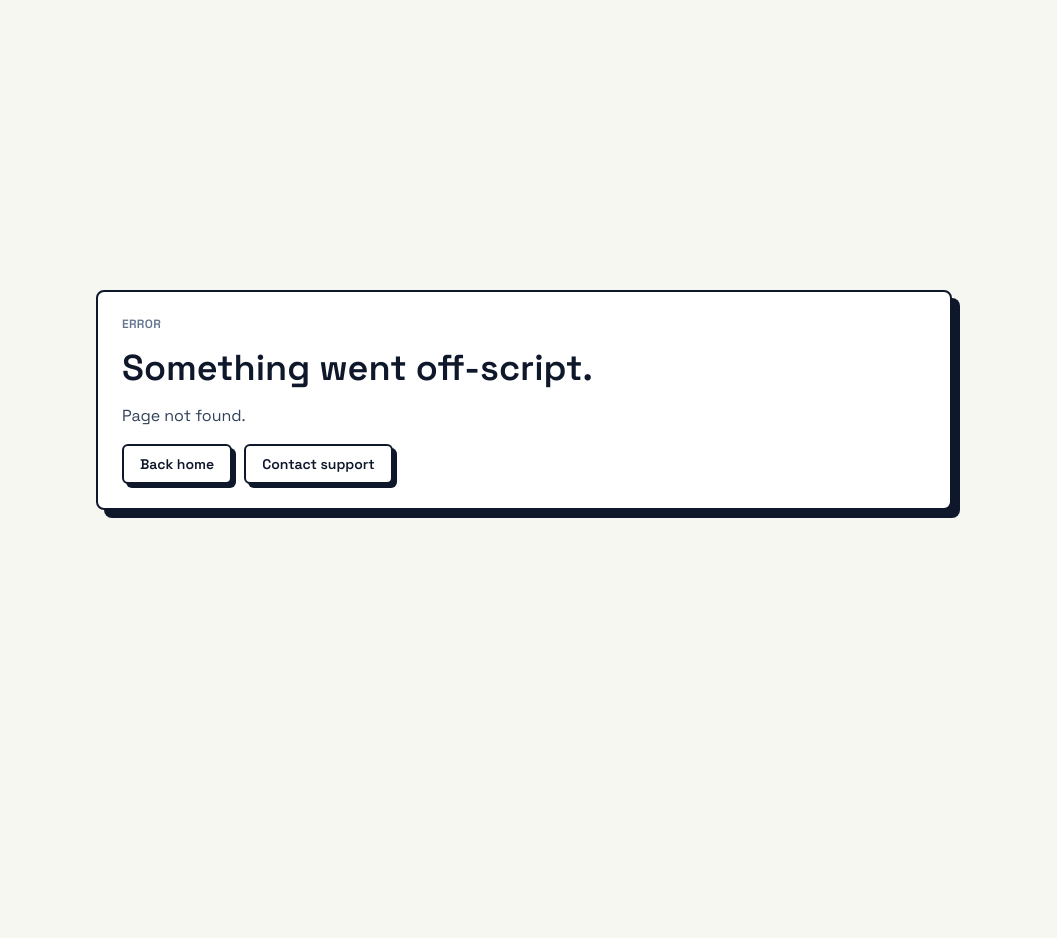
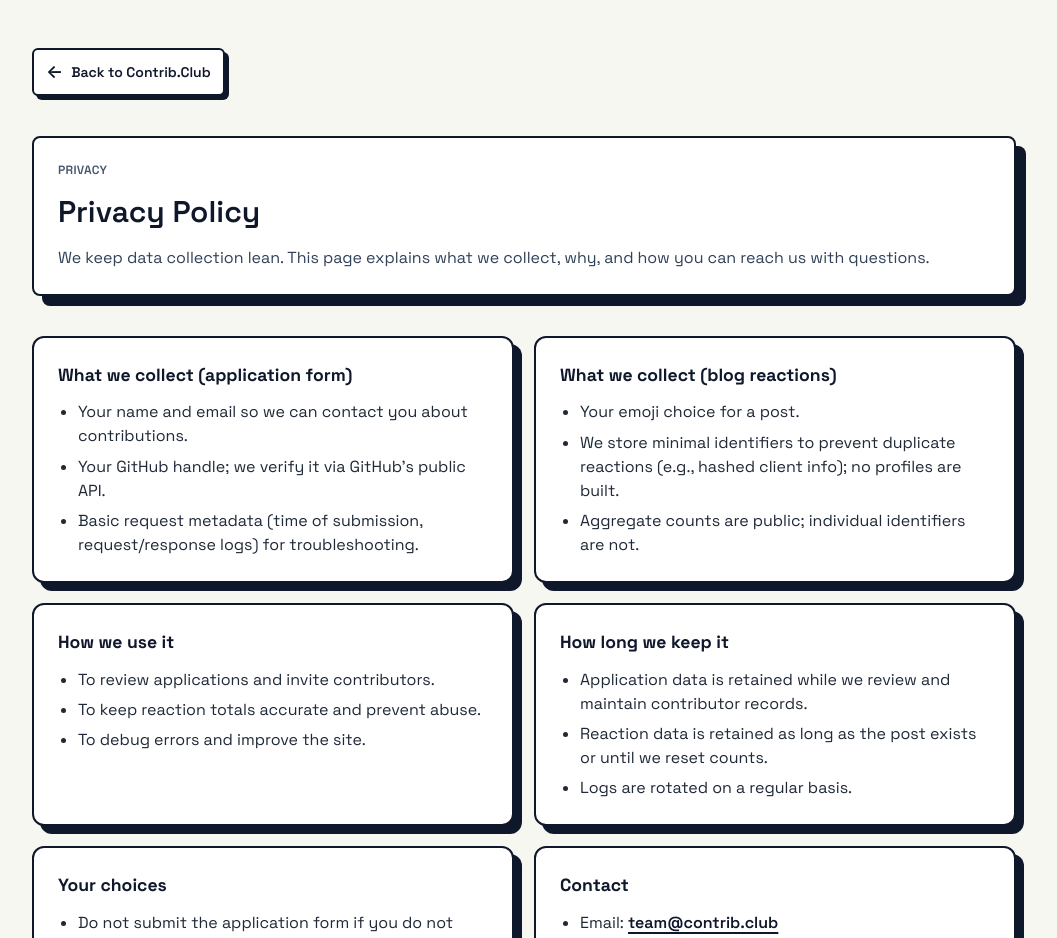
Before and after one commit to contributor-club/contrib.club, a SvelteKit app: page /privacy in a window 1280 px wide. Before the commit this address had no page. Shown: the top 938 px of the page, without its empty margins (116-1173 px from the left). Before the commit the page ends 800 px from the top, so only its background shows below. Built offline with nearby package versions, Linux system fonts and the light colour scheme.

Commit message:
feat: Added Privacy Policy

```diff
--- a/src/routes/+page.server.ts
+++ b/src/routes/+page.server.ts
@@ -37,6 +37,7 @@ type BlogEntry = {
 	reactions: Record<string, number>;
 };
 
+// Fetch per-day commit counts for a repo over a window (fallback when stats API lags)
 async function fetchDailyCommitsForWindow(
 	parsed: { owner: string; repo: string },
 	headers: Record<string, string>,
@@ -71,10 +72,12 @@ async function fetchDailyCommitsForWindow(
 	return buckets;
 }
 
+// Simple delay helper for retry backoff
 function sleep(ms: number) {
 	return new Promise((resolve) => setTimeout(resolve, ms));
 }
 
+// Call GitHub stats API with retries/backoff to avoid transient 202 responses
 async function fetchCommitActivityWithRetry(
 	parsed: { owner: string; repo: string },
 	headers: Record<string, string>,
@@ -100,6 +103,7 @@ async function fetchCommitActivityWithRetry(
 	return { ok: false, status: lastStatus ?? 0, text: 'still 202 after retries' };
 }
 
+// Parse a GitHub repo URL into { owner, repo }
 function parseRepo(url: string | undefined) {
 	if (!url) return null;
 	try {
@@ -112,6 +116,7 @@ function parseRepo(url: string | undefined) {
 	}
 }
 
+// Normalize a repo string/URL to https://github.com/{owner}/{repo}
 function normalizeRepoUrl(value: string | undefined) {
 	if (!value) return null;
 	const trimmed = value.trim().replace(/^\/+|\/+$/g, '');
@@ -133,6 +138,7 @@ function normalizeRepoUrl(value: string | undefined) {
 	return `https://github.com/${trimmed}`;
 }
 
+// Normalize homepages we show on cards (strip bad protocols/hashes)
 function normalizeHomepage(value: string | null | undefined) {
 	if (!value || typeof value !== 'string') return null;
 	const trimmed = value.trim();
@@ -148,6 +154,7 @@ function normalizeHomepage(value: string | null | undefined) {
 	}
 }
 
+// Normalize arbitrary websites (used for author links)
 function normalizeWebsite(value: string | null | undefined) {
 	if (!value || typeof value !== 'string') return null;
 	const trimmed = value.trim();
@@ -163,6 +170,7 @@ function normalizeWebsite(value: string | null | undefined) {
 	}
 }
 
+// Convert a title to a URL-safe slug (with a fallback when needed)
 function slugifyTitle(title: string, fallback: string) {
 	const base = title
 		.toLowerCase()
@@ -175,6 +183,7 @@ function slugifyTitle(title: string, fallback: string) {
 	return slug || 'post';
 }
 
+// Short pseudo-random ID for fallback slugs
 function shortId() {
 	return Math.random().toString(36).slice(2, 8);
 }
@@ -191,6 +200,7 @@ type DbBlogRow = {
 	reactions?: string | null;
 };
 
+// Ensure reaction objects are numeric, non-empty, and normalized
 function normalizeReactionCounts(obj: any): Record<string, number> {
 	const counts: Record<string, number> = {};
 	if (!obj || typeof obj !== 'object') return counts;
@@ -203,6 +213,7 @@ function normalizeReactionCounts(obj: any): Record<string, number> {
 	return counts;
 }
 
+// Parse stored reactions JSON into a usable counts map
 function parseReactions(raw: string | null | undefined): Record<string, number> {
 	if (!raw) return {};
 	try {
@@ -226,6 +237,7 @@ function parseReactions(raw: string | null | undefined): Record<string, number>
 	return {};
 }
 
+// Map a DB row into a BlogEntry; returns null when required fields are missing
 function mapDbBlog(row: DbBlogRow): BlogEntry | null {
 	if (!row?.slug || !row.title) return null;
 	let reactions: string[] = [];
@@ -376,7 +388,11 @@ export const load: PageServerLoad = async ({ fetch, platform }) => {
 	let fallbackRepoUrls: string[] = [];
 	let rateLimited = false;
 	const d1 = cfEnv?.CACHE_DB;
-	const canUseD1 = Boolean(d1 && typeof d1.prepare === 'function');
+	const allowD1InDev = import.meta.env?.VITE_USE_D1 === 'true' || process.env.USE_D1 === 'true';
+	const canUseD1 = Boolean(d1 && typeof d1.prepare === 'function' && (!dev || allowD1InDev));
+	if (dev && !allowD1InDev && d1) {
+		console.warn('D1 detected but disabled in dev mode. Set VITE_USE_D1=true to enable locally.');
+	}
 	let persistedPayload: CachedPayload | null = null;
 	let persistedTimestamp = 0;
 	let persistedRateUntil = 0;
@@ -1046,17 +1062,11 @@ export const load: PageServerLoad = async ({ fetch, platform }) => {
 		} else if (contentsRes.status === 403 || contentsRes.status === 429) {
 			rateLimited = true;
 			console.warn('Wiki contents rate limited', contentsRes.status);
-			blogError = 'Rate limited while loading blogs.';
-		} else if (contentsRes.status === 404) {
-			blogError = 'Blog wiki repository not found (404).';
-			console.warn('Wiki contents fetch failed', contentsRes.status, contentsRes.statusText);
 		} else {
 			console.error('Wiki contents fetch failed', contentsRes.status, contentsRes.statusText);
-			blogError = `Failed to load blog posts (${contentsRes.status}).`;
 		}
 	} catch (error) {
 		console.error('Failed to load wiki posts', error);
-		blogError = 'Failed to load blog posts (network error).';
 	}
 
 const blogMap = new Map<string, BlogEntry>();
@@ -1159,7 +1169,7 @@ const blogMap = new Map<string, BlogEntry>();
 		orgMembers: orgMembersList,
 		memberDetails,
 		blogPosts,
-		blogError
+		blogError: blogPosts.length > 0 ? null : 'Failed to load blogs.'
 	};
 
 	// Serve cached data if rate limited and cache is still fresh
--- a/src/routes/+page.svelte
+++ b/src/routes/+page.svelte
@@ -118,6 +118,7 @@
 	let applyName = $state('');
 	let applyEmail = $state('');
 	let applyGithubUser = $state('');
+	let applyPrivacyAgreed = $state(false);
 	let githubStatus = $state<{
 		state: 'idle' | 'loading' | 'valid' | 'invalid';
 		avatar?: string;
@@ -210,6 +211,11 @@
 
 		if (!applyName.trim() || !applyEmail.trim() || githubStatus.state !== 'valid') {
 			formError = 'Name, email, and a valid GitHub profile are required.';
+			return;
+		}
+
+		if (!applyPrivacyAgreed) {
+			formError = 'You must agree to the privacy policy before submitting.';
 			return;
 		}
 
@@ -1684,6 +1690,22 @@
 						</div>
 					</div>
 					<div class="md:col-span-2">
+						<label class="flex items-center gap-3 rounded-lg border-2 border-slate-900 bg-slate-50 px-3 py-2 text-sm font-semibold text-slate-900 shadow-[3px_3px_0_#0f172a]">
+							<input
+								type="checkbox"
+								class="h-4 w-4 accent-slate-900"
+								checked={applyPrivacyAgreed}
+								onchange={(event) => (applyPrivacyAgreed = event.currentTarget.checked)}
+							/>
+							<span>
+								I agree to the
+								<a class="underline decoration-2 underline-offset-4" href="/privacy" target="_blank" rel="noreferrer"
+									>privacy policy</a
+								>.
+							</span>
+						</label>
+					</div>
+					<div class="md:col-span-2">
 						{#if formError}
 							<p
 								class="rounded-md border-2 border-rose-500 bg-rose-50 px-3 py-2 text-sm font-semibold text-rose-700 shadow-[3px_3px_0_#0f172a]"
@@ -1788,6 +1810,12 @@
 						/>
 					</svg>
 				</a>
+				<a
+					class="pressable flex items-center justify-center rounded-md border-2 border-slate-900 bg-white px-3 py-2 shadow-[3px_3px_0_#0f172a] transition hover:-translate-y-[1px]"
+					href="/privacy"
+				>
+					Privacy
+				</a>
 			</div>
 		</div>
 	</footer>
--- /dev/null
+++ b/src/routes/privacy/+page.svelte
@@ -0,0 +1,147 @@
+<script lang="ts">
+	const backHref = '/';
+	let isNavigating = false;
+
+	function handleBackClick(event: MouseEvent) {
+		event.preventDefault();
+		isNavigating = true;
+		setTimeout(() => {
+			window.location.href = backHref;
+		}, 10);
+	}
+</script>
+
+<svelte:head>
+	<title>Privacy Policy — Contrib.Club</title>
+	<meta name="description" content="Privacy policy for Contrib.Club." />
+</svelte:head>
+
+<div class="min-h-screen bg-[#f7f7f2] text-slate-900">
+	<div
+		class={`pointer-events-none fixed inset-0 z-[70] flex items-center justify-center bg-black/50 px-6 transition-opacity duration-200 ${
+			isNavigating ? 'opacity-100' : 'opacity-0'
+		}`}
+		aria-hidden={!isNavigating}
+	>
+		<div
+			class="flex max-w-sm flex-col items-center gap-3 rounded-lg border-2 border-slate-900 bg-white px-6 py-5 text-center text-slate-900 shadow-[10px_10px_0_#0f172a]"
+		>
+			<div class="flex items-center gap-2 text-sm font-semibold uppercase tracking-wide text-slate-600">
+				<span class="h-3 w-3 animate-spin rounded-full border-2 border-slate-300 border-l-slate-900"></span>
+				Loading...
+			</div>
+			<p class="text-base font-semibold">Opening the next page</p>
+			<p class="text-xs text-slate-600">Hang tight while we redirect you.</p>
+		</div>
+	</div>
+	<main class="mx-auto max-w-5xl px-5 py-12 space-y-10">
+		<a
+			class="inline-flex items-center gap-2 rounded-md border-2 border-slate-900 bg-white px-3 py-2 text-sm font-semibold shadow-[4px_4px_0_#0f172a] transition hover:-translate-y-[1px]"
+			href={backHref}
+			onclick={handleBackClick}
+		>
+			<span class="text-lg">←</span> Back to Contrib.Club
+		</a>
+
+		<section
+			class="space-y-4 rounded-lg border-2 border-slate-900 bg-white p-6 shadow-[10px_10px_0_#0f172a]"
+		>
+			<p class="text-xs font-semibold uppercase tracking-wide text-slate-600">Privacy</p>
+			<h1 class="text-3xl font-semibold">Privacy Policy</h1>
+			<p class="text-slate-700">
+				We keep data collection lean. This page explains what we collect, why, and how you can reach us
+				with questions.
+			</p>
+		</section>
+
+		<section class="grid gap-5 lg:grid-cols-2">
+			<article class="brut-card">
+				<h2 class="brut-title">What we collect (application form)</h2>
+				<ul class="brut-list">
+					<li>Your name and email so we can contact you about contributions.</li>
+					<li>Your GitHub handle; we verify it via GitHub&apos;s public API.</li>
+					<li>Basic request metadata (time of submission, request/response logs) for troubleshooting.</li>
+				</ul>
+			</article>
+
+			<article class="brut-card">
+				<h2 class="brut-title">What we collect (blog reactions)</h2>
+				<ul class="brut-list">
+					<li>Your emoji choice for a post.</li>
+					<li>We store minimal identifiers to prevent duplicate reactions (e.g., hashed client info); no profiles are built.</li>
+					<li>Aggregate counts are public; individual identifiers are not.</li>
+				</ul>
+			</article>
+
+			<article class="brut-card">
+				<h2 class="brut-title">How we use it</h2>
+				<ul class="brut-list">
+					<li>To review applications and invite contributors.</li>
+					<li>To keep reaction totals accurate and prevent abuse.</li>
+					<li>To debug errors and improve the site.</li>
+				</ul>
+			</article>
+
+			<article class="brut-card">
+				<h2 class="brut-title">How long we keep it</h2>
+				<ul class="brut-list">
+					<li>Application data is retained while we review and maintain contributor records.</li>
+					<li>Reaction data is retained as long as the post exists or until we reset counts.</li>
+					<li>Logs are rotated on a regular basis.</li>
+				</ul>
+			</article>
+
+			<article class="brut-card">
+				<h2 class="brut-title">Your choices</h2>
+				<ul class="brut-list">
+					<li>Do not submit the application form if you do not want to share contact details.</li>
+					<li>Reactions are optional; you can close the page to avoid sending one.</li>
+					<li>Request removal: email us and include your GitHub handle and the data you want removed.</li>
+				</ul>
+			</article>
+
+			<article class="brut-card">
+				<h2 class="brut-title">Contact</h2>
+				<ul class="brut-list">
+					<li>Email: <a class="brut-link" href="mailto:team@contrib.club">team@contrib.club</a></li>
+					<li>GitHub: <a class="brut-link" href="https://github.com/contributor-club/contrib.club" target="_blank" rel="noreferrer">contributor-club/contrib.club</a></li>
+				</ul>
+			</article>
+		</section>
+	</main>
+</div>
+
+<style>
+	.brut-card {
+		border: 2px solid #0f172a;
+		background: white;
+		padding: 1.5rem;
+		border-radius: 0.75rem;
+		box-shadow: 8px 8px 0 #0f172a;
+		display: flex;
+		flex-direction: column;
+		gap: 0.75rem;
+	}
+
+	.brut-title {
+		font-size: 1.1rem;
+		font-weight: 700;
+	}
+
+	.brut-list {
+		list-style: disc;
+		padding-left: 1.25rem;
+		display: flex;
+		flex-direction: column;
+		gap: 0.4rem;
+		color: #1f2937;
+	}
+
+	.brut-link {
+		text-decoration: underline;
+		text-decoration-thickness: 2px;
+		text-underline-offset: 4px;
+		color: #0f172a;
+		font-weight: 600;
+	}
+</style>
```
Also changed, not shown: src/routes/blog/[slug]/+page.server.ts (+7 -0 lines).
